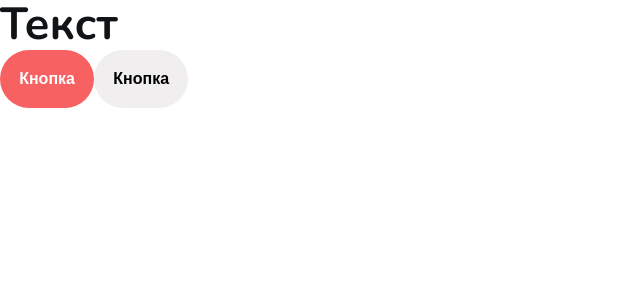
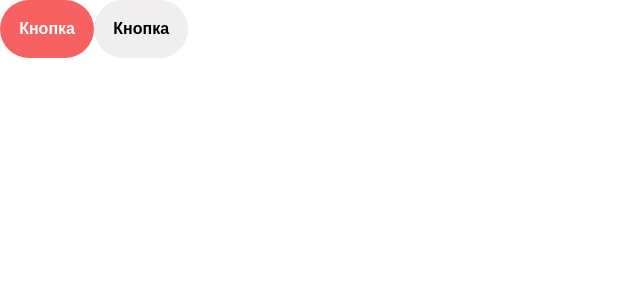
Before and after one commit to mfilatkina/portfolio, a Next.js app: page / in a window 1280 px wide. Shown: the top 300 px of the page, without its empty margins (0-640 px from the left). Built offline with nearby package versions, Linux system fonts and the light colour scheme.

Commit message:
remove Htag

```diff
--- a/components/htag/Htag.module.scss
+++ /dev/null
@@ -1,17 +0,0 @@
-.h1 {
-  font-weight: 700;
-  font-size: 2.81rem;
-  line-height: 3.12rem;
-}
-
-.h2 {
-  font-weight: 700;
-  font-size: 2rem;
-  line-height: 2.25rem;
-}
-
-.h3 {
-  font-weight: 700;
-  font-size: 1.25;
-  line-height: 1.75rem;
-}
--- a/components/htag/Htag.props.ts
+++ /dev/null
@@ -1,6 +0,0 @@
-import { ReactNode } from "react";
-
-export interface HtagProps {
-  tag: "h1" | "h2" | "h3";
-  children: ReactNode;
-}
--- a/components/htag/Htag.tsx
+++ /dev/null
@@ -1,17 +0,0 @@
-import { HtagProps } from "./Htag.props";
-import styles from "./Htag.module.scss";
-
-function Htag({ tag, children }: HtagProps): JSX.Element {
-  switch (tag) {
-    case "h1":
-      return <h1 className={styles.h1}>{children}</h1>;
-    case "h2":
-      return <h2 className={styles.h2}>{children}</h2>;
-    case "h3":
-      return <h3 className={styles.h3}>{children}</h3>;
-    default:
-      return <></>;
-  }
-}
-
-export default Htag;
--- a/pages/index.tsx
+++ b/pages/index.tsx
@@ -1,10 +1,8 @@
-import Htag from "../components/htag/Htag";
 import Button from "../components/button/Button";
 
 export default function Home(): JSX.Element {
   return (
     <>
-      <Htag tag="h1">Текст</Htag>
       <Button appearance="primary" className="dsddf">
         Кнопка
       </Button>
```
